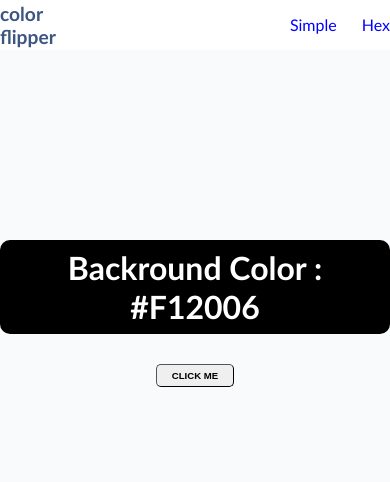
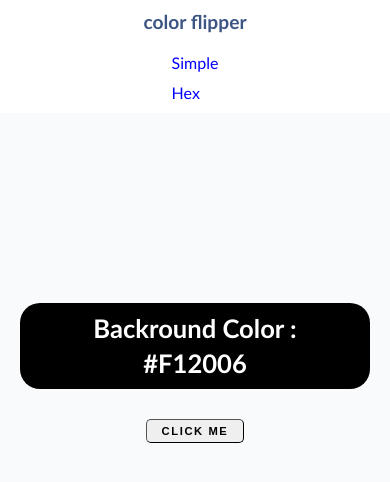
Before and after one commit to okit-man/color-flipper, a plain HTML site: page index.html in a window 390 px wide. Drawn offline with Linux system fonts and the light colour scheme.

Commit message:
adjusted for each device view

```diff
--- a/style.css
+++ b/style.css
@@ -15,10 +15,7 @@
     /* box-shadow: 0 5px 15px rgba(147, 14, 14, 0.1); */
     box-shadow: 0 5px 35px rgba(0, 0, 14, 0.1);
 }
-nav {
-    /* background-color: red; */
-    /* box-shadow:  -2px 5px red ; */
-}
+
 h2 {
     /* margin-right: 190px; */
     font-family: 'Trebuchet MS', 'Lucida Sans Unicode', 'Lucida Grande', 'Lucida Sans', Arial, sans-serif;
@@ -57,6 +54,7 @@ h1 {
     background-color: black;
     color: #fff;
     display: inline-block;
+    line-height: 3rem;
     padding: 8px 25px;
     margin-top: 190px;
     border-radius: 10px;
@@ -67,7 +65,8 @@ h1 {
     display: flex;
     margin: 30px auto 0 auto;
     text-transform: uppercase;
-    font-size: 0.6rem;
+    font-size: 0.7rem;
+    letter-spacing: 0.1rem;
     font-weight: bold;
     border-radius: 5px;
     border-width: 1.6px;
@@ -79,3 +78,39 @@ h1 {
     color: #fff;
     transition: 0.3s ease-in-out;
 }
+
+
+
+
+@media screen and (max-width: 992px) {
+    .container {
+        gap: 170px;
+    }
+    h1 {
+        font-size: 1.9rem;
+        line-height: 4rem;
+        border-radius: 20px;
+    }
+}
+
+@media screen and (max-width: 600px) {
+    .container {
+        flex-direction: column;
+        height: auto;
+        gap: 20px;
+        padding: 10px 0;
+    }
+    h2 {
+        margin-right: 0;
+    }
+    .links {
+        flex-direction: column;
+        gap: 10px;
+    }
+    h1 {
+        width: 350px;
+        line-height: 2.2rem;
+        font-size: 1.6rem;
+    }
+
+}
```
